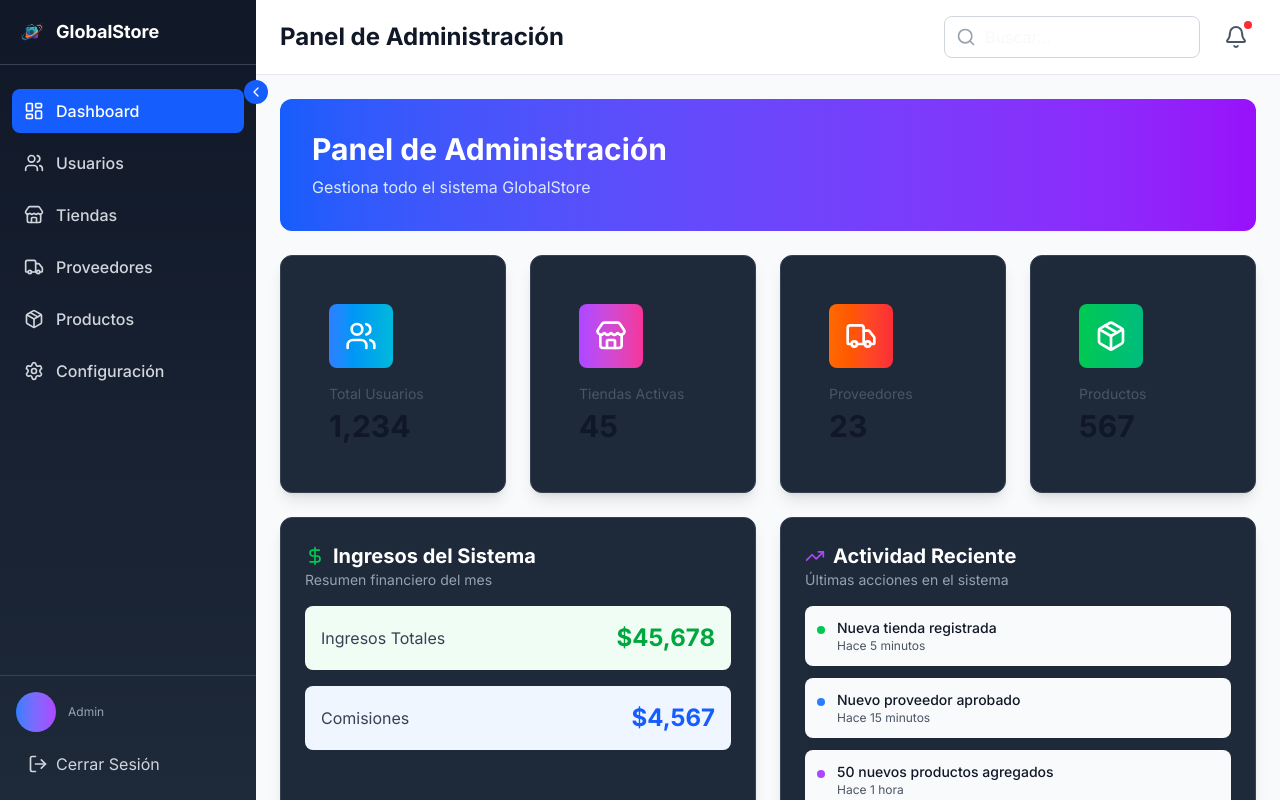
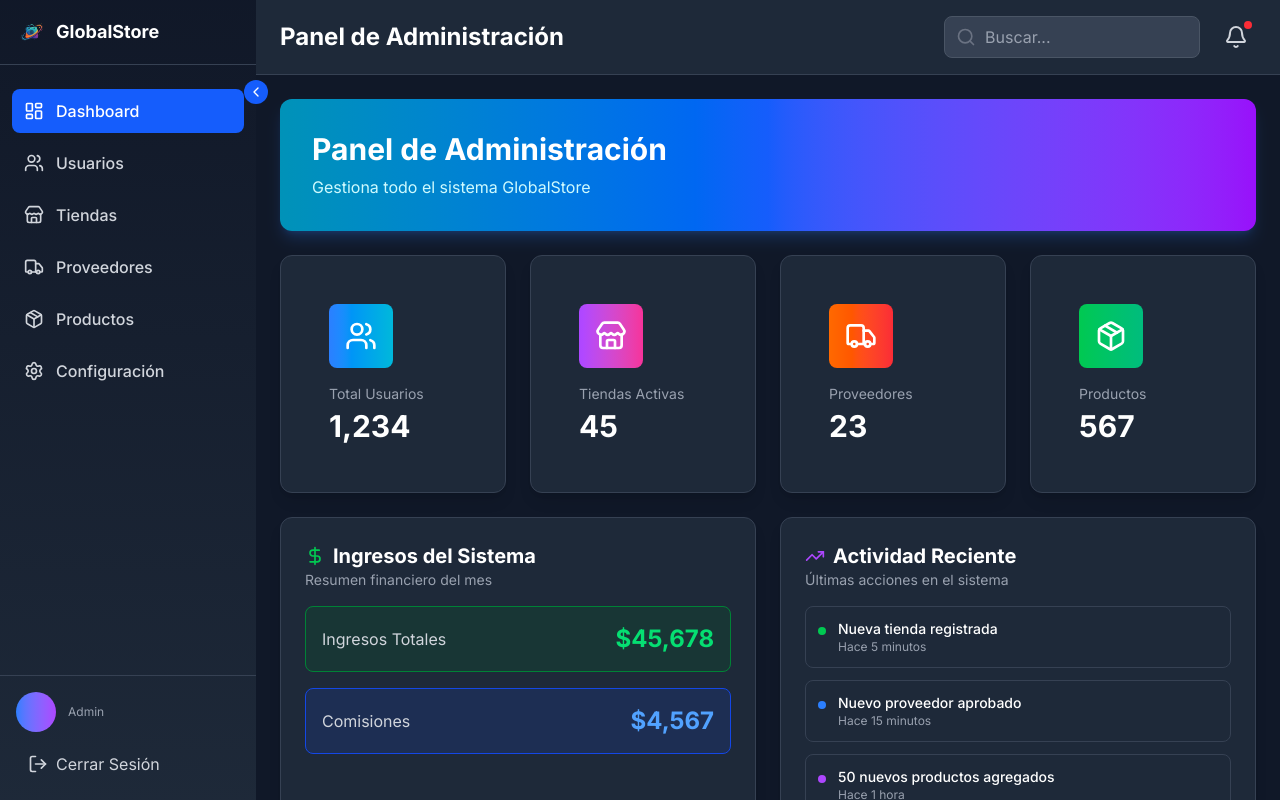
Before and after one commit to Cristian2040/Global-store, a Next.js app in the folder frontend/: page /admin in a window 1280 px wide. Built offline with nearby package versions, Linux system fonts and the light colour scheme; no server answers.

Commit message:
style: convert all dashboards and layout components to dark theme

```diff
--- a/frontend/src/app/admin/page.tsx
+++ b/frontend/src/app/admin/page.tsx
@@ -16,9 +16,9 @@ export default function AdminDashboard() {
         <DashboardLayout role="admin" title="Panel de Administración">
             <div className="space-y-6">
                 {/* Welcome Section */}
-                <div className="bg-gradient-to-r from-blue-600 to-purple-600 rounded-xl p-8 text-white">
+                <div className="bg-gradient-to-r from-cyan-600 via-blue-600 to-purple-600 rounded-xl p-8 text-white shadow-lg shadow-blue-500/20">
                     <h2 className="text-3xl font-bold mb-2">Panel de Administración</h2>
-                    <p className="text-blue-100">Gestiona todo el sistema GlobalStore</p>
+                    <p className="text-cyan-100">Gestiona todo el sistema GlobalStore</p>
                 </div>
 
                 {/* Stats Grid */}
@@ -29,8 +29,8 @@ export default function AdminDashboard() {
                                 <div className={`w-16 h-16 rounded-lg bg-gradient-to-r ${stat.color} flex items-center justify-center text-white mb-4`}>
                                     {stat.icon}
                                 </div>
-                                <p className="text-sm text-gray-600 mb-1">{stat.label}</p>
-                                <p className="text-3xl font-bold text-gray-900">{stat.value}</p>
+                                <p className="text-sm text-gray-400 mb-1">{stat.label}</p>
+                                <p className="text-3xl font-bold text-white">{stat.value}</p>
                             </CardContent>
                         </Card>
                     ))}
@@ -48,13 +48,13 @@ export default function AdminDashboard() {
                         </CardHeader>
                         <CardContent>
                             <div className="space-y-4">
-                                <div className="flex items-center justify-between p-4 bg-green-50 rounded-lg">
-                                    <span className="text-gray-700">Ingresos Totales</span>
-                                    <span className="text-2xl font-bold text-green-600">$45,678</span>
+                                <div className="flex items-center justify-between p-4 bg-green-900/30 border border-green-700 rounded-lg">
+                                    <span className="text-gray-300">Ingresos Totales</span>
+                                    <span className="text-2xl font-bold text-green-400">$45,678</span>
                                 </div>
-                                <div className="flex items-center justify-between p-4 bg-blue-50 rounded-lg">
-                                    <span className="text-gray-700">Comisiones</span>
-                                    <span className="text-2xl font-bold text-blue-600">$4,567</span>
+                                <div className="flex items-center justify-between p-4 bg-blue-900/30 border border-blue-700 rounded-lg">
+                                    <span className="text-gray-300">Comisiones</span>
+                                    <span className="text-2xl font-bold text-blue-400">$4,567</span>
                                 </div>
                             </div>
                         </CardContent>
@@ -71,25 +71,25 @@ export default function AdminDashboard() {
                         </CardHeader>
                         <CardContent>
                             <div className="space-y-3">
-                                <div className="flex items-start space-x-3 p-3 bg-gray-50 rounded-lg">
+                                <div className="flex items-start space-x-3 p-3 bg-gray-800 rounded-lg border border-gray-700">
                                     <div className="w-2 h-2 bg-green-500 rounded-full mt-2"></div>
                                     <div>
-                                        <p className="text-sm font-medium text-gray-900">Nueva tienda registrada</p>
-                                        <p className="text-xs text-gray-600">Hace 5 minutos</p>
+                                        <p className="text-sm font-medium text-white">Nueva tienda registrada</p>
+                                        <p className="text-xs text-gray-400">Hace 5 minutos</p>
                                     </div>
                                 </div>
-                                <div className="flex items-start space-x-3 p-3 bg-gray-50 rounded-lg">
+                                <div className="flex items-start space-x-3 p-3 bg-gray-800 rounded-lg border border-gray-700">
                                     <div className="w-2 h-2 bg-blue-500 rounded-full mt-2"></div>
                                     <div>
-                                        <p className="text-sm font-medium text-gray-900">Nuevo proveedor aprobado</p>
-                                        <p className="text-xs text-gray-600">Hace 15 minutos</p>
+                                        <p className="text-sm font-medium text-white">Nuevo proveedor aprobado</p>
+                                        <p className="text-xs text-gray-400">Hace 15 minutos</p>
                                     </div>
                                 </div>
-                                <div className="flex items-start space-x-3 p-3 bg-gray-50 rounded-lg">
+                                <div className="flex items-start space-x-3 p-3 bg-gray-800 rounded-lg border border-gray-700">
                                     <div className="w-2 h-2 bg-purple-500 rounded-full mt-2"></div>
                                     <div>
-                                        <p className="text-sm font-medium text-gray-900">50 nuevos productos agregados</p>
-                                        <p className="text-xs text-gray-600">Hace 1 hora</p>
+                                        <p className="text-sm font-medium text-white">50 nuevos productos agregados</p>
+                                        <p className="text-xs text-gray-400">Hace 1 hora</p>
                                     </div>
                                 </div>
                             </div>
--- a/frontend/src/app/customer/page.tsx
+++ b/frontend/src/app/customer/page.tsx
@@ -16,9 +16,9 @@ export default function CustomerDashboard() {
         <DashboardLayout role="customer" title="Inicio">
             <div className="space-y-6">
                 {/* Welcome Section */}
-                <div className="bg-gradient-to-r from-blue-600 to-purple-600 rounded-xl p-8 text-white">
+                <div className="bg-gradient-to-r from-cyan-600 via-blue-600 to-purple-600 rounded-xl p-8 text-white shadow-lg shadow-blue-500/20">
                     <h2 className="text-3xl font-bold mb-2">¡Bienvenido de vuelta!</h2>
-                    <p className="text-blue-100">Descubre nuevos productos y ofertas de tus tiendas favoritas</p>
+                    <p className="text-cyan-100">Descubre nuevos productos y ofertas de tus tiendas favoritas</p>
                 </div>
 
                 {/* Stats Grid */}
@@ -29,8 +29,8 @@ export default function CustomerDashboard() {
                                 <div className={`w-16 h-16 rounded-lg bg-gradient-to-r ${stat.color} flex items-center justify-center text-white mb-4`}>
                                     {stat.icon}
                                 </div>
-                                <p className="text-sm text-gray-600 mb-1">{stat.label}</p>
-                                <p className="text-3xl font-bold text-gray-900">{stat.value}</p>
+                                <p className="text-sm text-gray-400 mb-1">{stat.label}</p>
+                                <p className="text-3xl font-bold text-white">{stat.value}</p>
                             </CardContent>
                         </Card>
                     ))}
@@ -45,14 +45,14 @@ export default function CustomerDashboard() {
                     <CardContent>
                         <div className="space-y-4">
                             {[1, 2, 3].map((i) => (
-                                <div key={i} className="flex items-center justify-between p-4 bg-gray-50 rounded-lg">
+                                <div key={i} className="flex items-center justify-between p-4 bg-gray-800 rounded-lg border border-gray-700">
                                     <div>
-                                        <p className="font-semibold text-gray-900">Pedido #{1000 + i}</p>
-                                        <p className="text-sm text-gray-600">Tienda Local {i}</p>
+                                        <p className="font-semibold text-white">Pedido #{1000 + i}</p>
+                                        <p className="text-sm text-gray-400">Tienda Local {i}</p>
                                     </div>
                                     <div className="text-right">
-                                        <p className="font-semibold text-gray-900">$150.00</p>
-                                        <span className="inline-block px-3 py-1 text-xs font-semibold text-green-800 bg-green-100 rounded-full">
+                                        <p className="font-semibold text-white">$150.00</p>
+                                        <span className="inline-block px-3 py-1 text-xs font-semibold text-green-300 bg-green-900/50 border border-green-700 rounded-full">
                                             En camino
                                         </span>
                                     </div>
--- a/frontend/src/components/layout/DashboardLayout.tsx
+++ b/frontend/src/components/layout/DashboardLayout.tsx
@@ -16,7 +16,7 @@ export function DashboardLayout({ children, role, title, showSearch }: Dashboard
             <Sidebar role={role} />
             <div className="flex-1 flex flex-col overflow-hidden">
                 <DashboardNavbar title={title} showSearch={showSearch} />
-                <main className="flex-1 overflow-y-auto bg-gray-50 p-6">
+                <main className="flex-1 overflow-y-auto bg-gray-900 p-6">
                     {children}
                 </main>
             </div>
--- a/frontend/src/components/layout/DashboardNavbar.tsx
+++ b/frontend/src/components/layout/DashboardNavbar.tsx
@@ -10,23 +10,23 @@ interface DashboardNavbarProps {
 
 export function DashboardNavbar({ title, showSearch = true }: DashboardNavbarProps) {
     return (
-        <div className="bg-white border-b border-gray-200 px-6 py-4">
+        <div className="bg-gray-800 border-b border-gray-700 px-6 py-4">
             <div className="flex items-center justify-between">
-                <h1 className="text-2xl font-bold text-gray-900">{title}</h1>
+                <h1 className="text-2xl font-bold text-white">{title}</h1>
 
                 <div className="flex items-center space-x-4">
                     {showSearch && (
                         <div className="relative">
-                            <Search className="absolute left-3 top-1/2 transform -translate-y-1/2 text-gray-400 w-5 h-5" />
+                            <Search className="absolute left-3 top-1/2 transform -translate-y-1/2 text-gray-500 w-5 h-5" />
                             <input
                                 type="text"
                                 placeholder="Buscar..."
-                                className="pl-10 pr-4 py-2 border border-gray-300 rounded-lg focus:outline-none focus:ring-2 focus:ring-blue-500 w-64"
+                                className="pl-10 pr-4 py-2 bg-gray-700 border border-gray-600 text-white placeholder-gray-400 rounded-lg focus:outline-none focus:ring-2 focus:ring-cyan-500 w-64"
                             />
                         </div>
                     )}
 
-                    <button className="relative p-2 text-gray-600 hover:bg-gray-100 rounded-lg transition-colors">
+                    <button className="relative p-2 text-gray-300 hover:bg-gray-700 rounded-lg transition-colors">
                         <Bell className="w-6 h-6" />
                         <span className="absolute top-1 right-1 w-2 h-2 bg-red-500 rounded-full"></span>
                     </button>
```
Also changed, not shown: frontend/src/app/register/page.tsx (+28 -15 lines), frontend/src/app/store/page.tsx (+10 -10 lines), frontend/src/app/supplier/page.tsx (+11 -11 lines).
